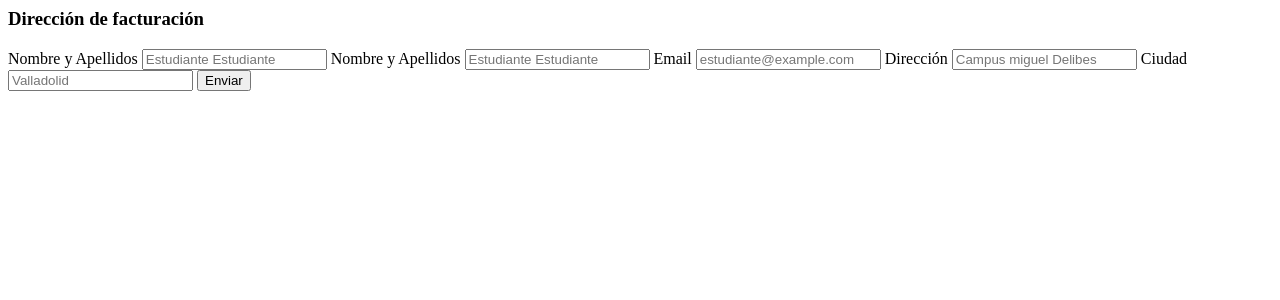
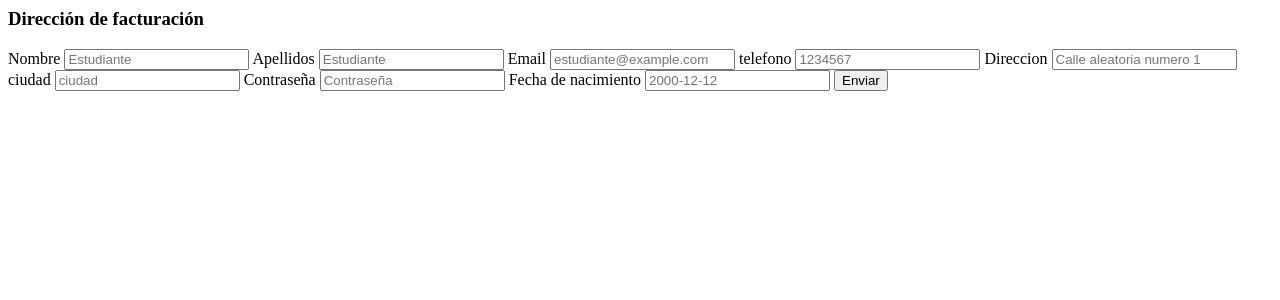
Before and after one commit to Edu171002/TAW01, a PHP site: page /form_registro.html in a window 1280 px wide. Shown: the top 300 px of the page. Run offline with PHP 8.4, Linux system fonts and the light colour scheme.

Commit message:
hecho por miriam

```diff
--- a/checkout.html
+++ b/checkout.html
@@ -34,7 +34,7 @@
         <div class="row">
             <div class="col-75">
               <div class="container">
-                <form >
+                <form action="registro.php" method="post">
 
                   <div class="row">
                     <div class="col-50">
--- a/form_registro.html
+++ b/form_registro.html
@@ -5,16 +5,29 @@
                   <div class="row">
                     <div class="col-50">
                       <h3>Dirección de facturación</h3>
-                      <label for="fname"><i class="fa fa-user"></i> Nombre y Apellidos</label>
-                      <input type="text" id="fname" name="nombre" placeholder="Estudiante Estudiante">
-                      <label for="fname"><i class="fa fa-user"></i> Nombre y Apellidos</label>
-                      <input type="text" id="fname" name="apellidos" placeholder="Estudiante Estudiante">
-                      <label for="email"><i class="fa fa-envelope"></i> Email</label>
+                      <label for="nombre"><i class="fa fa-user"></i> Nombre</label>
+                      <input type="text" id="fname" name="nombre" placeholder="Estudiante">
+
+                      <label for="apellidos"><i class="fa fa-user"></i>Apellidos</label>
+                      <input type="text" id="fname" name="apellidos" placeholder="Estudiante">
+
+                      <label for="email"><i class="fa fa-envelope"></i>Email</label>
                       <input type="text" id="email" name="email" placeholder="estudiante@example.com">
-                      <label for="adr"><i class="fa fa-address-card-o"></i> Dirección</label>
-                      <input type="password" id="adr" name="password" placeholder="Campus miguel Delibes">
-                      <label for="city"><i class="fa fa-institution"></i> Ciudad</label>
-                      <input type="text" id="city" name="fecha_nac" placeholder="Valladolid">
+
+                      <label for="telefono"><i class="fa fa-envelope"></i>telefono</label>
+                      <input type="text" id="telefono" name="telefono" placeholder="1234567">
+
+                      <label for="direccion"><i class="fa fa-envelope"></i>Direccion</label>
+                      <input type="text" id="direccion" name="direccion" placeholder="Calle aleatoria numero 1">
+
+                      <label for="ciudad"><i class="fa fa-envelope"></i>ciudad</label>
+                      <input type="text" id="ciudad" name="ciudad" placeholder="ciudad">
+
+                      <label for="password"><i class="fa fa-address-card-o"></i> Contraseña</label>
+                      <input type="password" id="password" name="password" placeholder="Contraseña">
+
+                      <label for="fecha_nac"><i class="fa fa-institution"></i>Fecha de nacimiento</label>
+                      <input type="text" id="fecha_nac" name="fecha_nac" placeholder="2000-12-12">
 
                   <input type="submit" value="Enviar" class="btn">
                 </form>
```
Also changed, not shown: mostrar_usuarios.php (added, +29 -0 lines), registro.php (+17 -11 lines).
